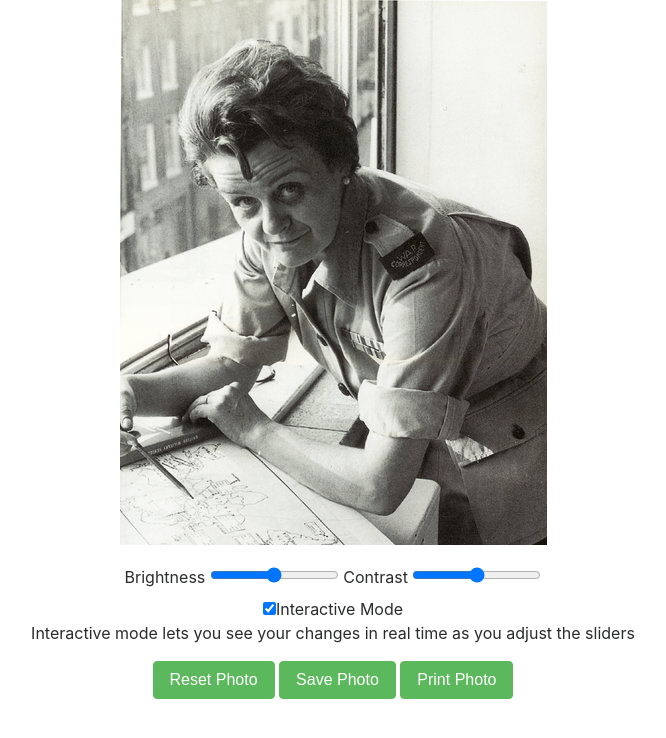
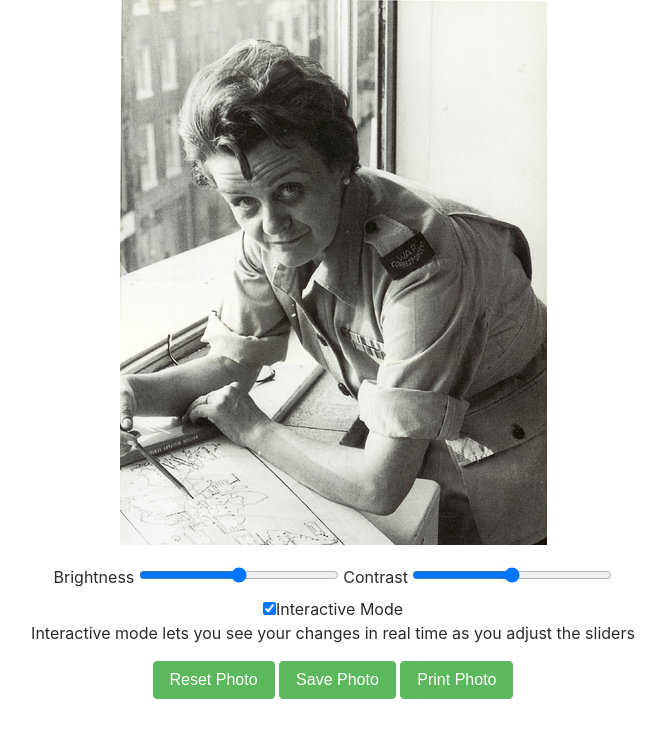
Before and after one commit to nycrecords/vital-records-printing, a Flask app: page /edit in a window 1280 px wide. Shown: the top 738 px of the page, without its empty margins (307-973 px from the left). Run offline with Flask 2, Linux system fonts and the light colour scheme; some libraries are stand-ins or nearby versions.

Commit message:
increased slider width

```diff
--- a/app/static/css/vital_records_printing.css
+++ b/app/static/css/vital_records_printing.css
@@ -14,3 +14,11 @@
 #image-buttons {
     text-align: center;
 }
+
+#brightness {
+    width: 200px;
+}
+
+#contrast {
+    width:200px;
+}
```
